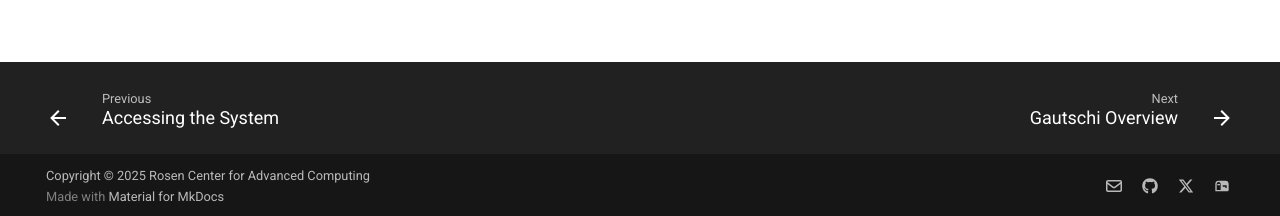
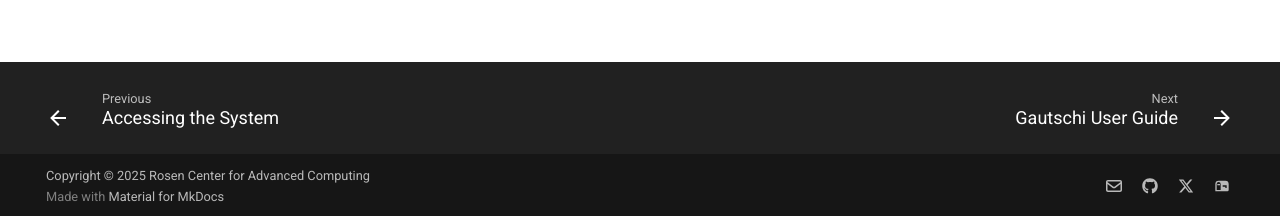
Before and after one commit to Guangzhen-Jin/rcac-blogs, an MkDocs documentation site: the page built from docs/userguides/anvil/system.md, in a window 1280 px wide. Shown: the part 681-897 px from the top of the page. Built offline with MkDocs 1.6.1 and Material for MkDocs 9.7.7, drawn with Linux system fonts in a browser that asks for light colours; part of the change alters nothing that is shown.

Commit message:
Add index. Rename md files.

```diff
--- /dev/null
+++ b/docs/userguides/anvil/index.md
@@ -0,0 +1 @@
+# Anvil User Guide
--- /dev/null
+++ b/docs/userguides/gautschi/index.md
@@ -0,0 +1 @@
+# Gautschi User Guide
--- a/mkdocs.yml
+++ b/mkdocs.yml
@@ -9,7 +9,7 @@ site_url: https://rcac-blogs.readthedocs.io
 theme:
   name: material
   logo: assets/purdue.png
-  favicon: assets/purdue.png
+  favicon: assets/purdue_favicon.ico
   custom_dir: overrides
   features:
     - navigation.indexes
@@ -60,12 +60,14 @@ nav:
   - Home: index.md
   - HPC User Guides:
     - Anvil User Guide:
-      - Anvil Overview: userguides/anvil/anvil_overview.md
-      - Accessing the System: userguides/anvil/anvil_access.md
-      - System Architecture: userguides/anvil/anvil_system.md
+      - userguides/anvil/index.md
+      - Anvil Overview: userguides/anvil/overview.md
+      - Accessing the System: userguides/anvil/access.md
+      - System Architecture: userguides/anvil/system.md
     - Gautschi User Guide:
-      - Gautschi Overview: userguides/gautschi/gautschi_overview.md
-      - Biography of Gautschi: userguides/gautschi/gautschi_biography.md
+      - userguides/gautschi/index.md
+      - Gautschi Overview: userguides/gautschi/overview.md
+      - Biography of Gautschi: userguides/gautschi/biography.md
   - RCAC Blogs:
     - blog/index.md
     #- Tags: blog/tags.md
```
Also changed, not shown: docs/assets/purdue_favicon.ico (added), docs/userguides/anvil/access.md (renamed from docs/userguides/anvil/anvil_access.md), docs/userguides/anvil/overview.md (renamed from docs/userguides/anvil/anvil_overview.md), docs/userguides/anvil/system.md (renamed from docs/userguides/anvil/anvil_system.md), docs/userguides/gautschi/biography.md (renamed from docs/userguides/gautschi/gautschi_biography.md), docs/userguides/gautschi/overview.md (renamed from docs/userguides/gautschi/gautschi_overview.md).
